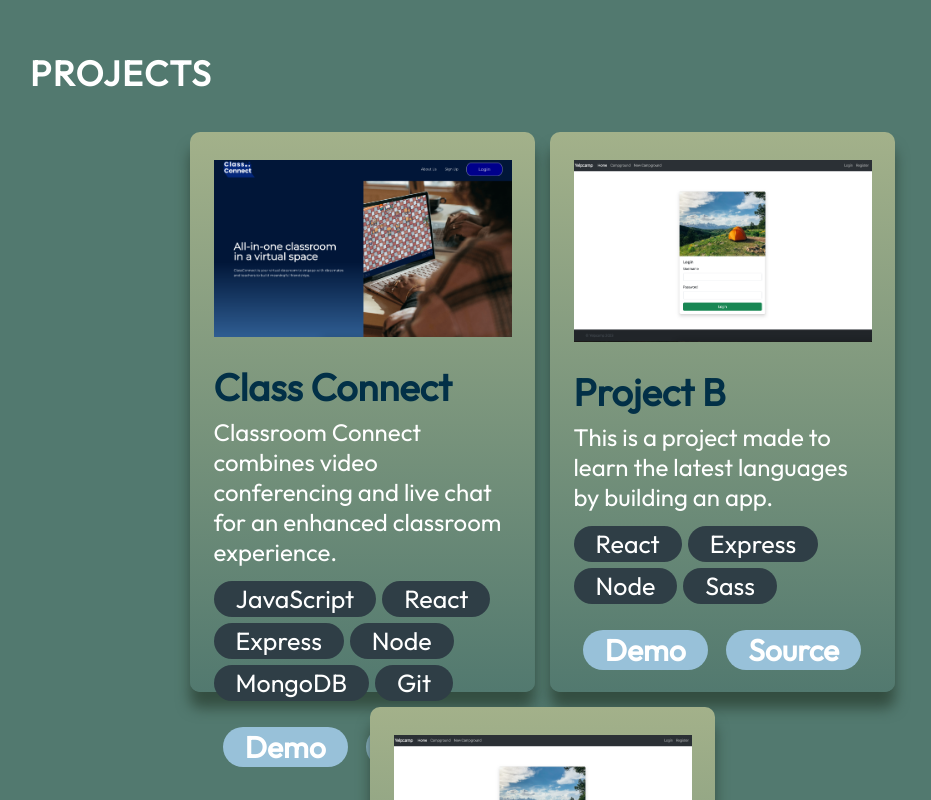
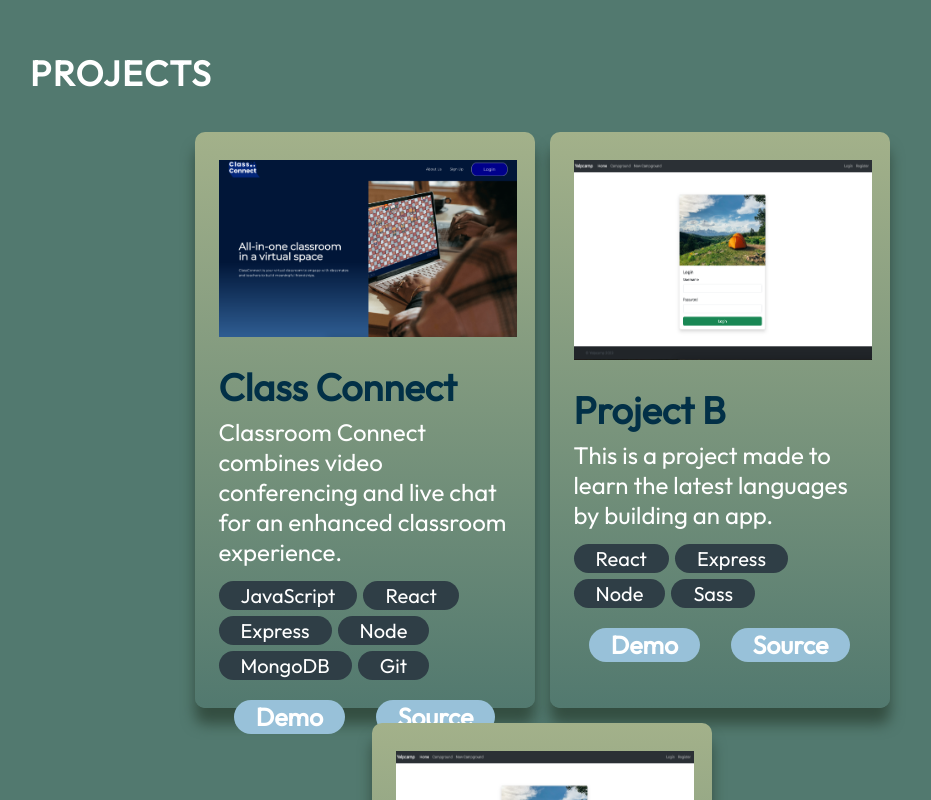
Before and after one commit to jchodon/Portfolio, a React (Vite) app: page / in a window 1280 px wide. Shown: the part 1740-2540 px from the top of the page, without its empty margins (98-1029 px from the left). Built offline with nearby package versions, Linux system fonts and the light colour scheme.

Commit message:
projectcard

```diff
--- a/src/components/Navbar/Navbar.module.css
+++ b/src/components/Navbar/Navbar.module.css
@@ -33,6 +33,7 @@
   font-size: 25px;
   color: var(--color-text);
   text-decoration: none;
+  margin-left: 50px;
 }
 @media screen and (min-width: 831px) {
   .menuBtn {
--- a/src/components/Projects/ProjectCard.module.css
+++ b/src/components/Projects/ProjectCard.module.css
@@ -7,8 +7,8 @@
   background: linear-gradient(180deg, #a3b18a 0%, #52796f 100%);
   box-shadow: 0 16px 14px 0 #344e41;
   padding: 28px 24px;
-  height: 70vh;
-  max-width: 345px;
+  height: 72vh;
+  max-width: 340px;
 }
 
 .image {
@@ -37,7 +37,7 @@
 }
 
 .skill {
-  font-size: 25px;
+  font-size: 20px;
   font-weight: 400;
   border-radius: 100px;
   background: var(--color-dark);
@@ -46,7 +46,8 @@
 
 .links {
   width: 100%;
-  margin-top: 26px;
+  margin-top: 20px;
+  margin-bottom: 10px;
   display: flex;
   justify-content: space-around;
 }
@@ -54,7 +55,7 @@
 .link {
   text-decoration: none;
   color: var(--color-text);
-  font-size: 30px;
+  font-size: 25px;
   font-weight: 600;
   border-radius: 100px;
   background: var(--color-primary);
```
